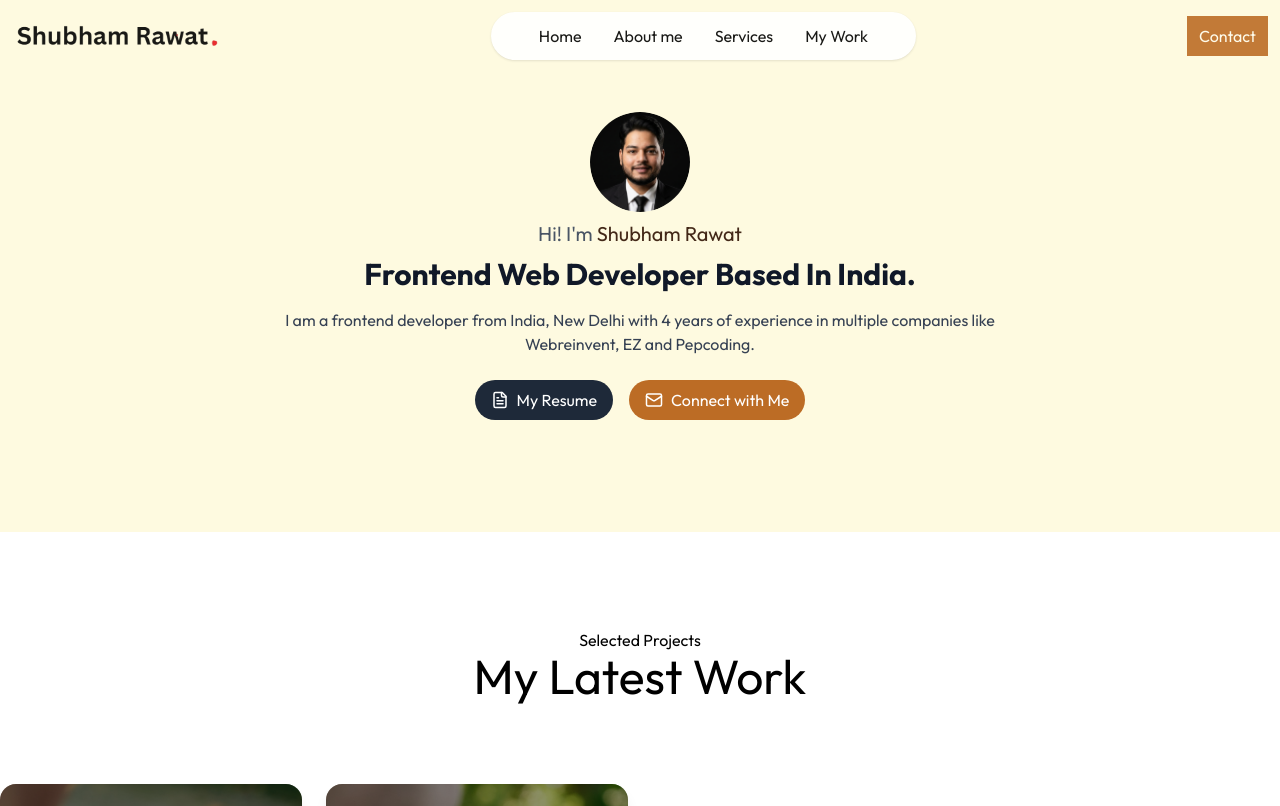
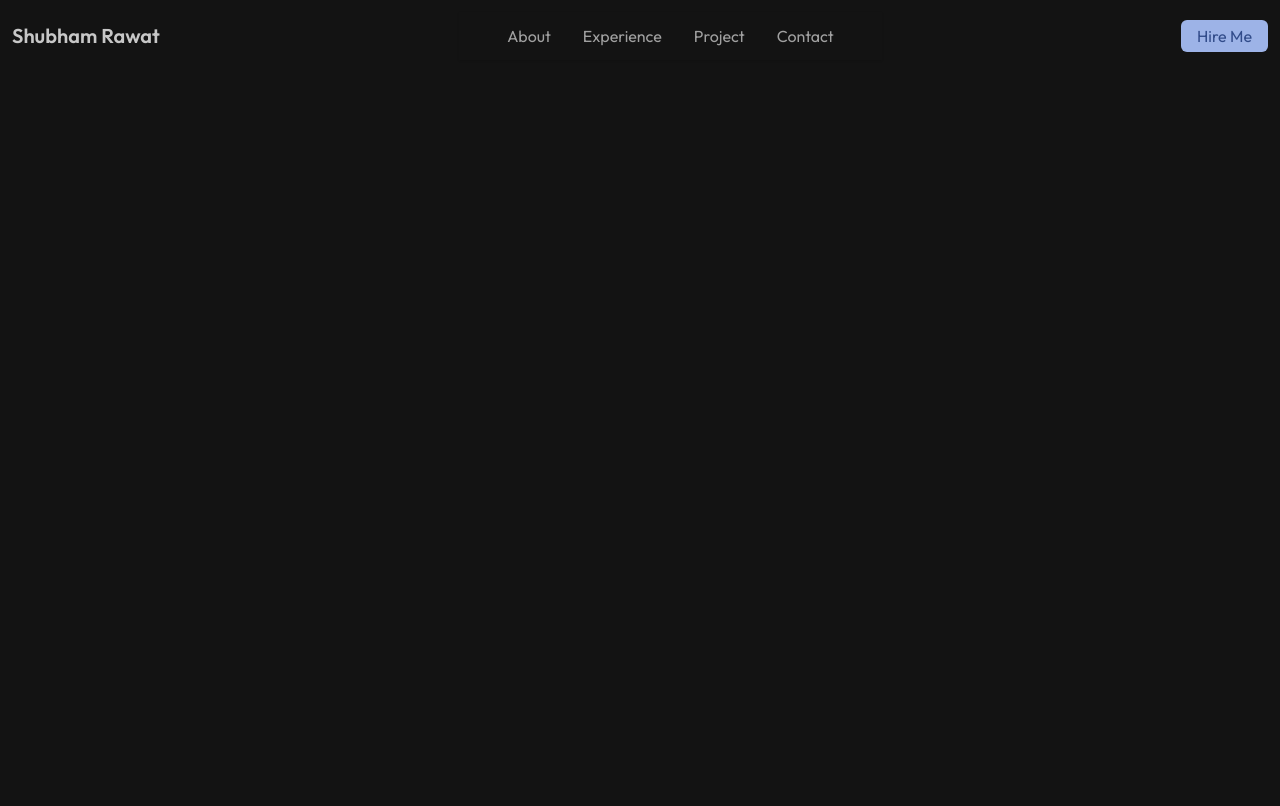
Before and after one commit to shubhamrawat0269/portfolio, a Next.js app: page / in a window 1280 px wide. Shown: the top 806 px of the page. Built offline with nearby package versions, Linux system fonts and the light colour scheme; a web font is replaced by a local one.

Commit message:
Updated : Navbar Renovate

```diff
--- a/app/components/organisms/Navbar.jsx
+++ b/app/components/organisms/Navbar.jsx
@@ -1,8 +1,5 @@
 "use client";
-import Image from "next/image";
-import { assets } from "@/assets/assets";
-
-import { X, ArrowUpRight, Menu } from "lucide-react";
+import { X, Menu } from "lucide-react";
 import { useEffect, useRef, useState } from "react";
 import { motion } from "framer-motion";
 import menuItems from "@/app/shared/json/menu-items.json";
@@ -21,7 +18,6 @@ const Navbar = () => {
     sideMenuRef.current.style.transform = "translateY(-100%)";
   };
 
-  // Improvement : we should be cleaning scroll event listener in useEffect
   useEffect(() => {
     const handleScroll = () => setScrolled(window.scrollY > 50);
 
@@ -40,22 +36,23 @@ const Navbar = () => {
           : ""
       }`}
     >
-      <nav className="max-w-7xl mx-auto p-3 flex items-center justify-between">
+      <nav className="max-w-[1560px] mx-auto p-3 flex items-center justify-between">
         <a href="#top">
-          <Image
-            src={assets.logo}
-            className="w-52 cursor-pointer"
-            alt={assets.logo}
-          />
+          <h1 className="text-xl text-[#dcdcdc] font-semibold">
+            Shubham Rawat
+          </h1>
         </a>
         <ul
-          className={`hidden md:flex items-center gap-6 lg:gap-8  rounded-full px-12 py-3 ${
-            isScrolled ? "" : "shadow-sm bg-opacity-50 bg-white"
+          className={`hidden md:flex items-center gap-6 lg:gap-8 px-12 py-3 text-[#b1b1b1] ${
+            isScrolled ? "" : "shadow-sm bg-opacity-50"
           }`}
         >
           {menuItems.data.map((item, index) => {
             return (
-              <li key={index}>
+              <li
+                key={index}
+                className="hover:text-[#ffffff] transition-colors"
+              >
                 <a href={item.href}>{item.title}</a>
               </li>
             );
@@ -64,11 +61,14 @@ const Navbar = () => {
         <div className="flex items-center gap-3">
           <a
             href="#contact"
-            className="hidden md:flex items-center gap-3 p-2 px-3 text-amber-50 bg-[#bc6c25]"
+            className="hidden md:flex items-center gap-3 p-1 px-4 rounded-md bg-[#adc6ff] text-[#365398]"
           >
-            Contact
+            Hire Me
           </a>
-          <button className="block md:hidden ml-3" onClick={openMenu}>
+          <button
+            className="block md:hidden ml-3 text-[#adc6ff]"
+            onClick={openMenu}
+          >
             <Menu />
           </button>
         </div>
@@ -84,21 +84,31 @@ const Navbar = () => {
       <ul
         ref={sideMenuRef}
         style={{ transform: "translateY(-100%)" }}
-        className="flex md:hidden flex-col gap-4 py-10 px-10 fixed top-0 left-0 right-0 w-full h-auto rounded-bl-xl rounded-br-xl z-50 bg-[#c46410] transition duration-500"
+        className="flex md:hidden flex-col gap-4 p-8 fixed top-0 left-0 right-0 w-full h-auto rounded-bl-xl rounded-br-xl z-50 bg-[#100f0f] transition duration-500"
       >
-        <div className="absolute right-6 top-6" onClick={closeMenu}>
-          <X size={24} color="white" />
+        <div className="absolute right-3 top-2.5" onClick={closeMenu}>
+          <X size={24} color="#adc6ff" />
         </div>
 
         {menuItems.data.map((item, index) => {
           return (
             <li onClick={closeMenu} key={index}>
-              <a href={item.href} className="text-[#fefae0] text-xl">
+              <a
+                href={item.href}
+                className="text-[#b1b1b1] hover:text-[#ffffff] transition-colors"
+              >
                 {item.title}
               </a>
             </li>
           );
         })}
+
+        <a
+          href="#contact"
+          className="inline w-24 p-1 px-4 rounded-md text-center bg-[#adc6ff] text-[#365398]"
+        >
+          Hire Me
+        </a>
       </ul>
     </motion.div>
   );
--- a/app/layout.js
+++ b/app/layout.js
@@ -12,7 +12,7 @@ const ovo = Ovo({
 });
 
 export const metadata = {
-  title: "Portfolio",
+  title: "Shubham Rawat",
   description: "",
 };
 
@@ -20,7 +20,7 @@ export default function RootLayout({ children }) {
   return (
     <html lang="en">
       <body
-        className={`${outfit.className} ${ovo.className} antialiased`}
+        className={`${outfit.className} ${ovo.className} antialiased bg-[#131313]`}
       >
         {children}
       </body>
--- a/app/page.js
+++ b/app/page.js
@@ -13,13 +13,13 @@ export default function Home() {
   return (
     <>
       <Navbar />
-      <HeroSection />
-      <Portfolio />
-      <About />
+      {/* <HeroSection /> */}
+      {/* <Portfolio /> */}
+      {/* <About /> */}
       {/* <Services /> */}
-      <Contact />
-      <Footer />
-      <ScrollToTopButton />
+      {/* <Contact /> */}
+      {/* <Footer /> */}
+      {/* <ScrollToTopButton /> */}
     </>
   );
 }
--- a/app/shared/json/menu-items.json
+++ b/app/shared/json/menu-items.json
@@ -1,19 +1,19 @@
 {
   "data": [
     {
-      "title": "Home",
-      "href": "#top"
-    },
-    {
-      "title": "About me",
+      "title": "About",
       "href": "#about"
     },
     {
-      "title": "Services",
+      "title": "Experience",
+      "href": "#about"
+    },
+    {
+      "title": "Project",
       "href": "#services"
     },
     {
-      "title": "My Work",
+      "title": "Contact",
       "href": "#work"
     }
   ]
```
